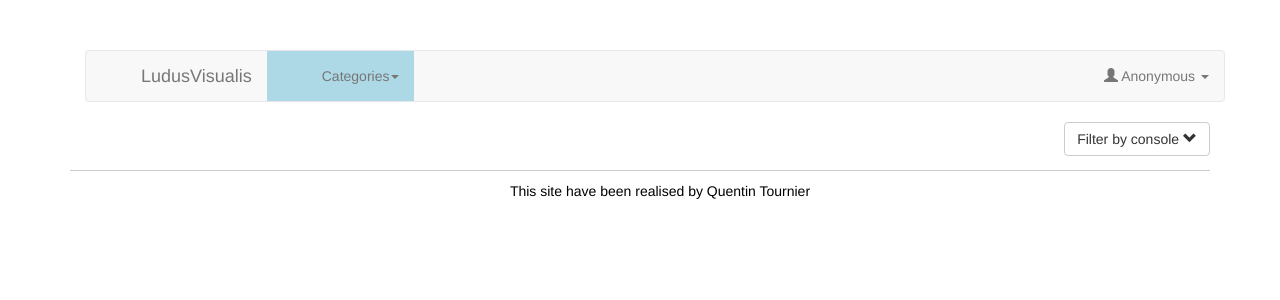
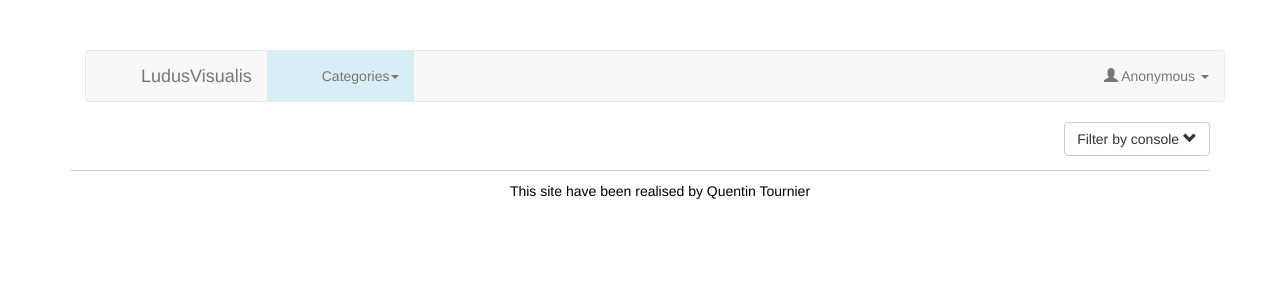
Before and after one commit to QuentinTournier/LudusVisualis, a PHP site: template views/index.html.twig in a window 1280 px wide. Shown: the top 300 px of the page. Run offline with PHP 8.4, Linux system fonts and the light colour scheme; the template is opened without the code that fills it, so the values that code supplies are empty; some libraries are stand-ins or nearby versions.

Commit message:
change color and better favicon

```diff
--- a/web/css/LudusVisualis.css
+++ b/web/css/LudusVisualis.css
@@ -22,7 +22,7 @@ footer {
 }
 
 #dropdownUl{
-    background-color: lightblue;
+    background-color: #d9edf7;
 
 }
 
```
Also changed, not shown: images/LudusVisualis.png.
